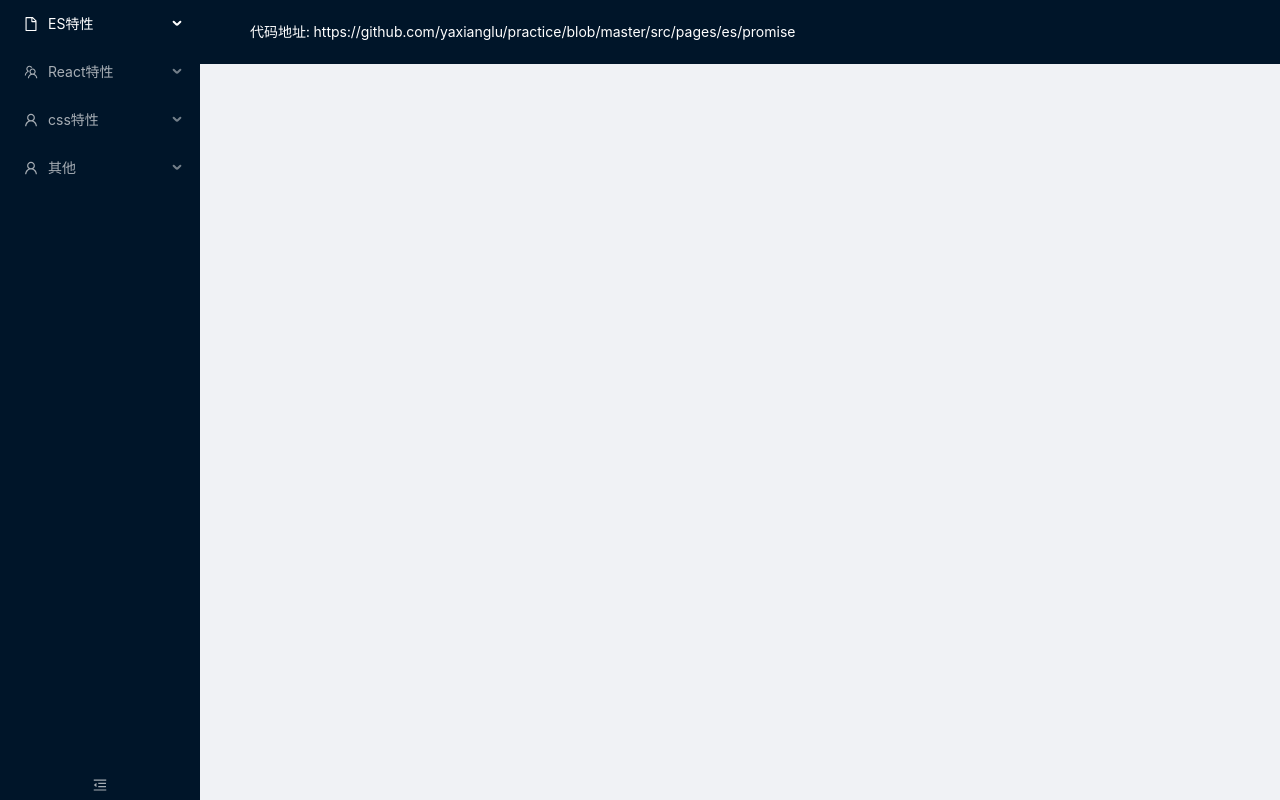
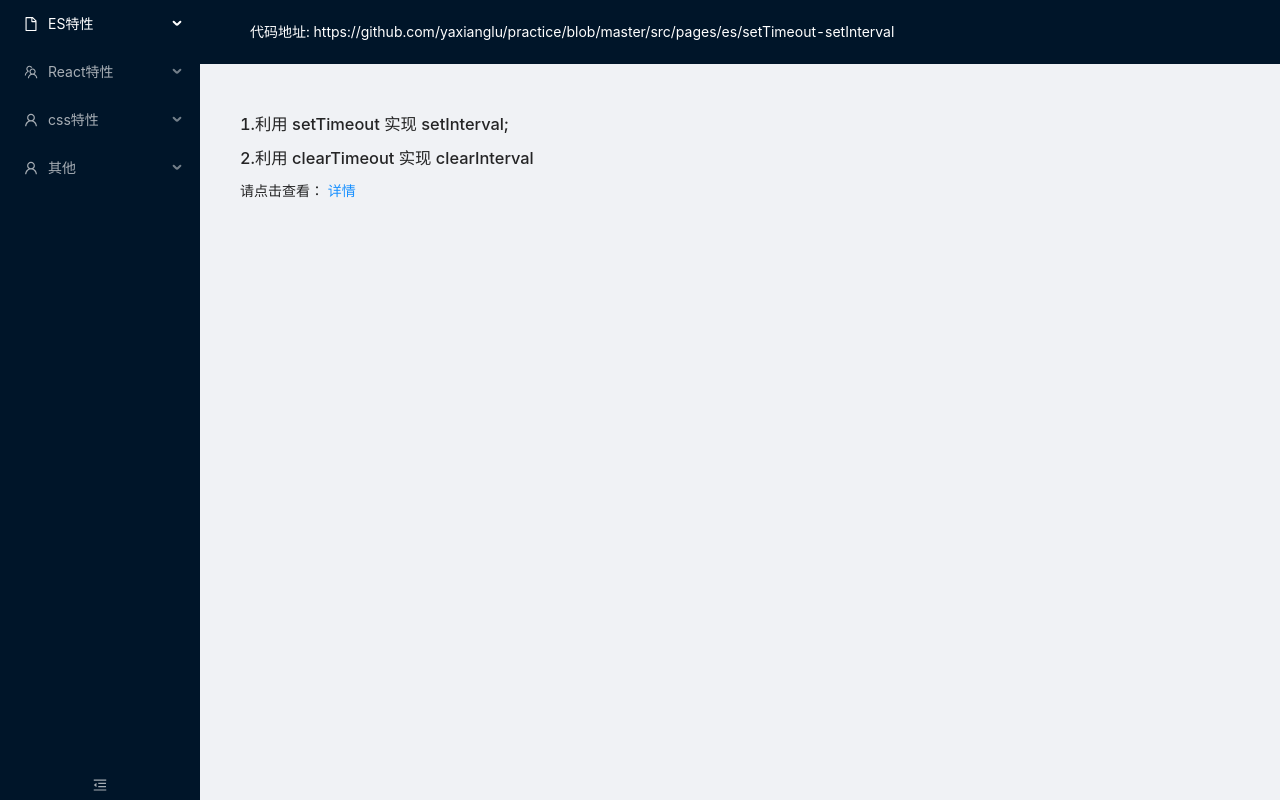
Before and after one commit to yaxianglu/practice, a React (Create React App) app: page /es/setTimeout-setInterval in a window 1280 px wide. Before the commit this address led to /es/promise. Built offline with nearby package versions, Linux system fonts and the light colour scheme.

Commit message:
feat: 移动interval模块地址

```diff
--- a/src/layout/router-config.ts
+++ b/src/layout/router-config.ts
@@ -1,5 +1,6 @@
 import { RouterConfig } from "../model/common";
 import Promise from "../pages/es/promise";
+import Interval from "../pages/es/interval";
 import QA from "../pages/other/qa";
 
 export const ES_PATH = "/es";
@@ -9,6 +10,7 @@ export const OTHER_PATH = "/other";
 
 export const es_config: RouterConfig[] = [
   { path: `${ES_PATH}/promise`, name: "promise", component: Promise },
+  { path: `${ES_PATH}/setTimeout-setInterval`, name: "实现setInterval和clearInterval", component: Interval },
 ];
 
 export const react_config: RouterConfig[] = [
--- /dev/null
+++ b/src/pages/es/interval/index.tsx
@@ -0,0 +1,23 @@
+import React, { FunctionComponent } from "react";
+
+import { domain } from "../../../config";
+
+/**
+ * 1.利用 setTimeout 实现 setInterval;
+ * 2.利用 clearTimeout 实现 clearInterval
+ */
+const Interval: FunctionComponent = () => {
+  return (
+    <div>
+      <h1>
+        1.利用 setTimeout 实现 setInterval;
+      </h1>
+      <h1>
+        2.利用 clearTimeout 实现 clearInterval
+      </h1>
+      <div>请点击查看： <a href={`${domain}/es/interval/README.md`} target="_blank">详情</a></div>
+    </div>
+  );
+}
+
+export default Interval;
--- a/src/pages/other/qa/index.tsx
+++ b/src/pages/other/qa/index.tsx
@@ -8,10 +8,6 @@ const list = [
     title: "React.StrictMode模式下render里面setTimeout2次执行的问题（正常应该是1次）",
     path: "https://github.com/yaxianglu/practice/tree/master/src/pages/other/qa#1reactstrictmode%E6%A8%A1%E5%BC%8F%E4%B8%8Brender%E9%87%8C%E9%9D%A2settimeout2%E6%AC%A1%E6%89%A7%E8%A1%8C%E7%9A%84%E9%97%AE%E9%A2%98%E6%AD%A3%E5%B8%B8%E5%BA%94%E8%AF%A5%E6%98%AF1%E6%AC%A1",
   },
-  {
-    title: "实现 setInterval:1.利用 setTimeout 实现 setInterval;2.利用 clearTimeout 实现 clearInterval",
-    path: "#",
-  }
 ];
 
 /**
```
Also changed, not shown: src/pages/es/interval/README.md (added), src/pages/other/qa/README.md.
